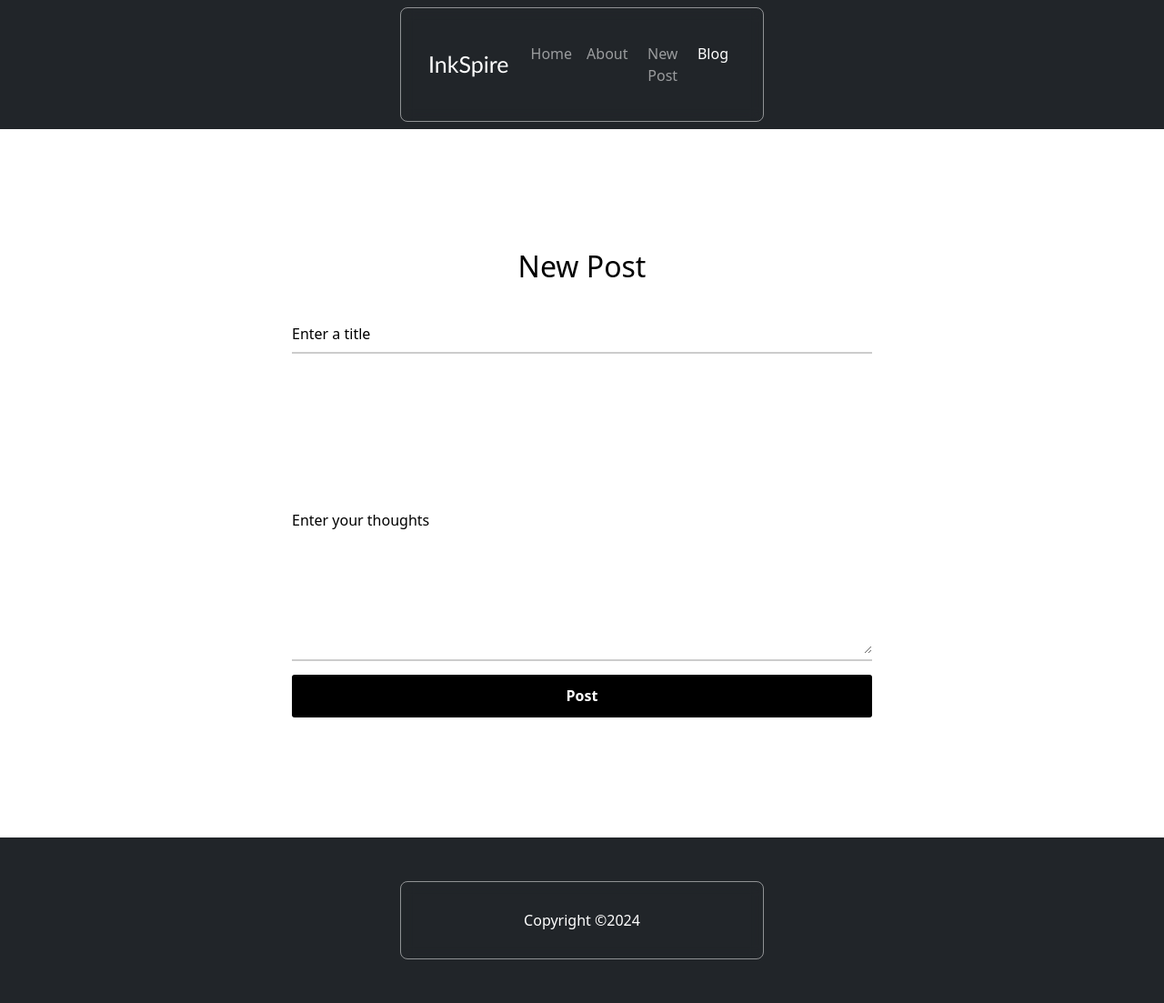
After one commit to IxAntho/Blog-Web-App, a Node server app: page /newPost in a window 1280 px wide. The commit adds this page. Shown: the whole page at 91% size. Run offline with Node 20, Linux system fonts and the light colour scheme.

Commit message:
Complete newPost page

```diff
--- a/index.js
+++ b/index.js
@@ -9,6 +9,14 @@ app.use(bodyParser.urlencoded({ extended: true }));
 
 app.get("/", (req, res) => {
   res.render("index.ejs");
+});
+
+app.get("/about", (req, res) => {
+  res.render("about.ejs");
+});
+
+app.get("/newPost", (req, res) => {
+  res.render("newPost.ejs");
 });
 
 // Post request for new posts
--- a/public/blocks/header.css
+++ /dev/null
@@ -1,5 +0,0 @@
-.header__brand {
-  font-family: "Raleway";
-  font-weight: 400;
-  font-size: 25px;
-}
--- a/public/index.css
+++ b/public/index.css
@@ -1,4 +1,88 @@
-@import url("./vendor/normalize.css");
-@import url("./vendor/fonts.css");
-@import url("./blocks/header.css");
-@import url("./blocks/about.css");
+@import url(./vendor/normalize.css);
+@import url(./vendor/fonts.css);
+
+.container {
+  width: 400px;
+  border-radius: 8px;
+  padding: 30px;
+  text-align: center;
+  border: 1px solid rgba(255, 255, 255, 0.5);
+  backdrop-filter: blur(7px);
+  -webkit-backdrop-filter: blur(7px);
+}
+
+form {
+  display: flex;
+  flex-direction: column;
+}
+
+h2 {
+  font-size: 2rem;
+  margin-bottom: 20px;
+  color: #fff;
+}
+
+.input-field {
+  position: relative;
+  border-bottom: 2px solid #ccc;
+  margin: 15px 0;
+}
+
+.input-field label {
+  position: absolute;
+  top: 50%;
+  left: 0;
+  transform: translateY(-50%);
+  color: #fff;
+  font-size: 16px;
+  pointer-events: none;
+  transition: 0.15s ease;
+}
+
+.input-field input {
+  width: 100%;
+  height: 40px;
+  background: transparent;
+  border: none;
+  outline: none;
+  font-size: 16px;
+  color: #fff;
+}
+
+.input-field textarea {
+  width: 100%;
+  height: 200px;
+  background: transparent;
+  border: none;
+  outline: none;
+  font-size: 16px;
+  color: #fff;
+}
+
+.input-field input:focus ~ label,
+.input-field input:valid ~ label,
+.input-field textarea:focus ~ label,
+.input-field textarea:valid ~ label {
+  font-size: 0.8rem;
+  top: 10px;
+  transform: translateY(-120%);
+}
+
+button {
+  background: #fff;
+  color: #000;
+  font-weight: 600;
+  border: none;
+  padding: 12px 20px;
+  cursor: pointer;
+  border-radius: 3px;
+  font-size: 16px;
+  border: 2px solid transparent;
+  transition: 0.3s ease;
+}
+
+button:hover {
+  color: #fff;
+  border-color: #fff;
+  background: rgba(255, 255, 255, 0.15);
+}
--- a/public/vendor/fonts.css
+++ b/public/vendor/fonts.css
@@ -21,3 +21,19 @@
   font-display: swap;
   src: url("./fonts/PlayfairDisplay-Regular.ttf") format("truetype");
 }
+
+@font-face {
+  font-family: "Open Sans";
+  font-style: normal;
+  font-weight: 400;
+  font-display: swap;
+  src: url("./fonts/OpenSans-Regular.ttf") format("truetype");
+}
+
+@font-face {
+  font-family: "Noto Serif Japanese";
+  font-style: normal;
+  font-weight: 300;
+  font-display: swap;
+  src: url("./fonts/NotoSerifJP-Light.otf") format("woff2");
+}
--- /dev/null
+++ b/views/newPost.ejs
@@ -0,0 +1,19 @@
+<%- include("partials/header.ejs") %>
+
+<div class="form__container">
+  <form action="/submit">
+    <h2 class="form__title">New Post</h2>
+    <div class="input-field">
+      <input type="text" id="title" required />
+      <label class="form__label">Enter a title</label>
+    </div>
+    <div class="input-field">
+      <textarea id="thoughts" cols="30" rows="10" required></textarea>
+      <label class="form__label">Enter your thoughts</label>
+    </div>
+
+    <button type="submit">Post</button>
+  </form>
+</div>
+
+<%- include("partials/footer.ejs") %>
--- a/views/partials/footer.ejs
+++ b/views/partials/footer.ejs
@@ -1,4 +1,3 @@
-  </main>
   <footer class="py-5 bg-dark">
     <div class="container">
       <p class="m-0 text-center text-white">Copyright ©<%= new Date().getFullYear() %></p>
--- a/views/partials/header.ejs
+++ b/views/partials/header.ejs
@@ -11,11 +11,100 @@
       crossorigin="anonymous"
     />
     <link rel="stylesheet" href="../../public/index.css" />
+    <style>
+      .form__container {
+        max-width: 700px;
+        width: 100%;
+        border-radius: 8px;
+        padding: 30px;
+        margin: 101px auto;
+        text-align: center;
+        border: 1px solid rgba(255, 255, 255, 0.5);
+        backdrop-filter: blur(7px);
+        -webkit-backdrop-filter: blur(7px);
+      }
+
+      form {
+        display: flex;
+        flex-direction: column;
+      }
+
+      .form__title {
+        font-size: 2rem;
+        margin-bottom: 20px;
+        color: #000;
+      }
+
+      .input-field {
+        position: relative;
+        border-bottom: 2px solid #ccc;
+        margin: 15px 0;
+      }
+
+      .input-field label {
+        position: absolute;
+        top: 50%;
+        left: 0;
+        transform: translateY(-50%);
+        color: #000;
+        font-size: 16px;
+        pointer-events: none;
+        transition: 0.15s ease;
+      }
+
+      .input-field input {
+        width: 100%;
+        height: 40px;
+        background: transparent;
+        border: none;
+        outline: none;
+        font-size: 16px;
+        color: #000;
+      }
+
+      .input-field textarea {
+        width: 100%;
+        height: 300px;
+        background: transparent;
+        border: none;
+        outline: none;
+        font-size: 16px;
+        color: #000;
+      }
+
+      .input-field input:focus ~ label,
+      .input-field input:valid ~ label,
+      .input-field textarea:focus ~ label,
+      .input-field textarea:valid ~ label {
+        font-size: 0.8rem;
+        top: 10px;
+        transform: translateY(-120%);
+      }
+
+      button {
+        background: #000;
+        color: #fff;
+        font-weight: 600;
+        border: none;
+        padding: 12px 20px;
+        cursor: pointer;
+        border-radius: 3px;
+        font-size: 16px;
+        border: 2px solid transparent;
+        transition: 0.3s ease;
+      }
+
+      button:hover {
+        color: #fff;
+        border-color: #fff;
+        background: rgba(255, 255, 255, 0.15);
+      }
+    </style>
   </head>
-  <body>
+  <body class="page">
     <nav class="navbar navbar-expand-lg navbar-dark bg-dark">
-      <div class="container">
-        <a class="navbar-brand header__brand" href="/" >InkSpire</a>
+      <div class="container" id="header__brand">
+        <a  class="navbar-brand" href="/" style="font-family:'Gill Sans', 'Gill Sans MT', Calibri, 'Trebuchet MS', sans-serif; font-weight: 200; font-size: 25px;" >InkSpire</a>
         <button
           class="navbar-toggler"
           type="button"
@@ -39,12 +128,3 @@
         </div>
       </div>
     </nav>
-    <header class="py-5 bg-light border-bottom mb-4">
-        <div class="container">
-            <div class="text-center my-5">
-                <h1 class="fw-bolder">Welcome to Blog Home!</h1>
-                <p class="lead mb-0">Explore Engaging Content and Insights in Our Blog Home</p>
-            </div>
-        </div>
-    </header>
-    <main class="main">
```
Also changed, not shown: views/about.ejs (+75 -19 lines), views/index.ejs (+21 -1 lines), public/blocks/about.css (line endings or trailing spaces), public/blocks/main.css (added), public/vendor/fonts/OpenSans-Regular.ttf (added), 2 other files.
